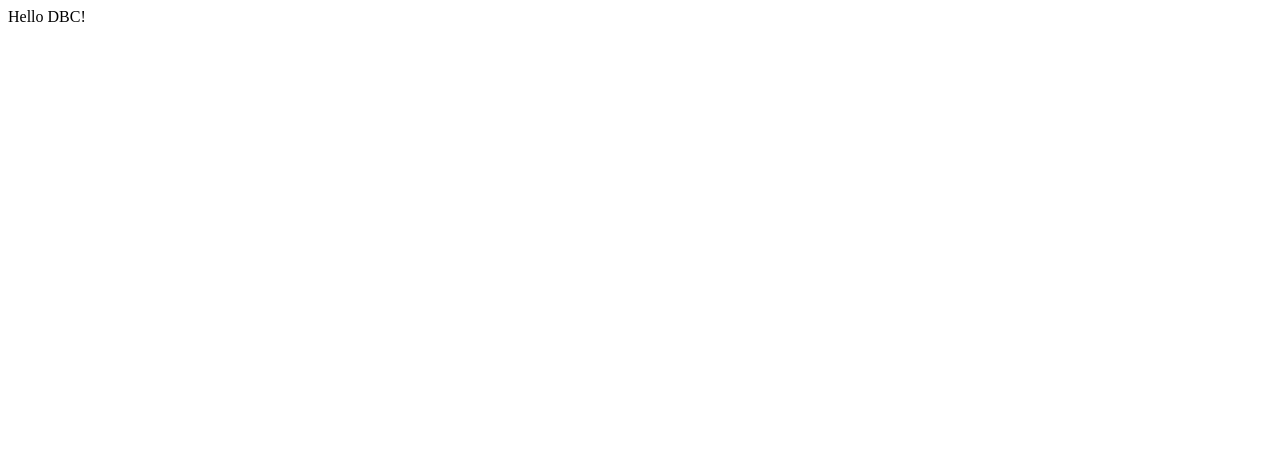
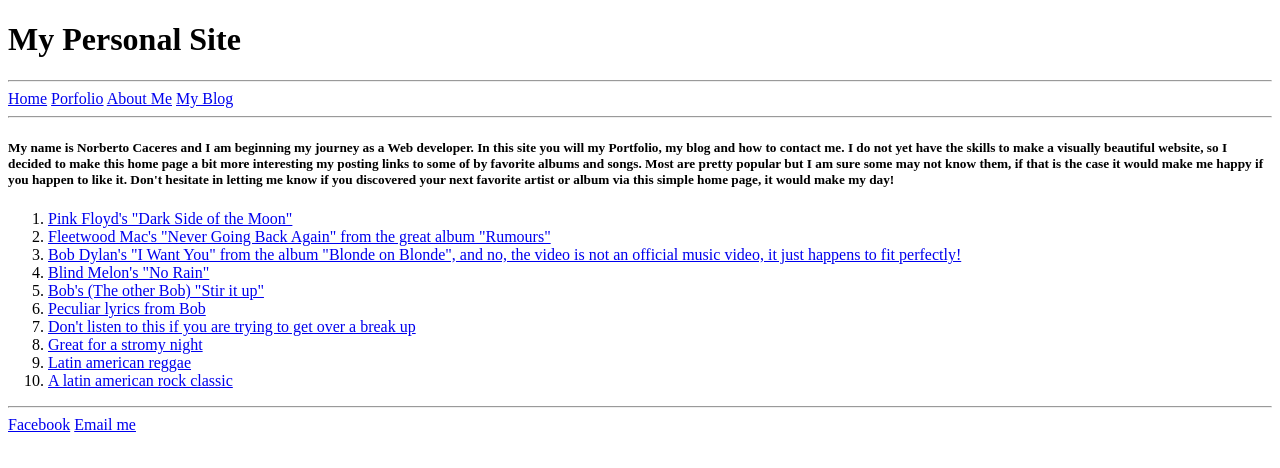
Before and after one commit to Norberto94/Norberto94.github.io, a plain HTML site: page index.html in a window 1280 px wide. Drawn offline with Linux system fonts and the light colour scheme.

Commit message:
add my personal site with a link to my blog

```diff
--- a/index.html
+++ b/index.html
@@ -1,5 +1,39 @@
+<!DOCTYPE html>
 <html>
-	<body>
-		Hello DBC!
-	</body>
+  <head>
+    <title>My Site</title>
+  </head>
+  <body>
+    <header>
+      <h1>My Personal Site</h1>
+      <hr>
+      <nav><a href="#"/a>Home</a>       <a href="#">Porfolio</a>          <a href="#">About Me</a>               <a href="file:///Users/lacasadelapiscina/Norberto94.github.io/Norberto94.github.io/blog/index.html">My Blog</a></nav>
+      <hr>
+    </header>
+    <main>
+      <article>
+        <h5>
+        My name is Norberto Caceres and I am beginning my journey as a Web developer. In this site you will my Portfolio, my blog and how to contact me. I do not yet have the skills to make a visually beautiful website, so I decided to make this home page a bit more interesting my posting links to some of by favorite albums and songs. Most are pretty popular but I am sure some may not know them, if that is the case it would make me happy if you happen to like it. Don't hesitate in letting me know if you discovered your next favorite artist or album via this simple home page, it would make my day!
+        </h5>
+        <ol>
+        <li><a href="https://www.youtube.com/watch?v=XQlxXPI7gqc">Pink Floyd's "Dark Side of the Moon"</a></li>
+        <li><a href="https://www.youtube.com/watch?v=sKj1EFeU-cM&index=3&list=PL8sYBBep5yX1oL56TUgme-O2ld5Ne7M3q">Fleetwood Mac's "Never Going Back Again" from the great album "Rumours"</a></li>
+        <li><a href="https://www.youtube.com/watch?v=xzA1KDxKXZw">Bob Dylan's "I Want You" from the album "Blonde on Blonde", and no, the video is not an official music video, it just happens to fit perfectly!</a></li>
+        <li><a href="https://www.youtube.com/watch?v=SNny8w18QOs">Blind Melon's "No Rain"</a></li>
+        <li><a href="https://www.youtube.com/watch?v=S3UqvWk8-uw">Bob's (The other Bob) "Stir it up"</a></li>
+        <li><a href="https://www.youtube.com/watch?v=tN_AeU684T8">Peculiar lyrics from Bob</a></li>
+        <li><a href="https://www.youtube.com/watch?v=hhIumx6CgK8">Don't listen to this if you are trying to get over a break up</a></li>
+        <li><a href="https://www.youtube.com/watch?v=yb1-BWPL38Y">Great for a stromy night</a></li>
+        <li><a href="https://www.youtube.com/watch?v=5lEERvQWf1U">Latin american reggae</a></li>
+        <li><a href="https://www.youtube.com/watch?v=IibXYWSBpZw">A latin american rock classic</a></li>
+        </ol>
+        </article>
+      <footer>
+      <hr>
+        <a href="https://www.facebook.com/norberto.e.cardenas">Facebook</a>
+        <a href="mailto:norbe94@hotmail.com">Email me</a>
+      </footer>
+    </main>
+    <footer></footer>
+  </body>
 </html>
```
Also changed, not shown: blog/index.html (added, +29 -0 lines), blog/me1.jpg (added).
